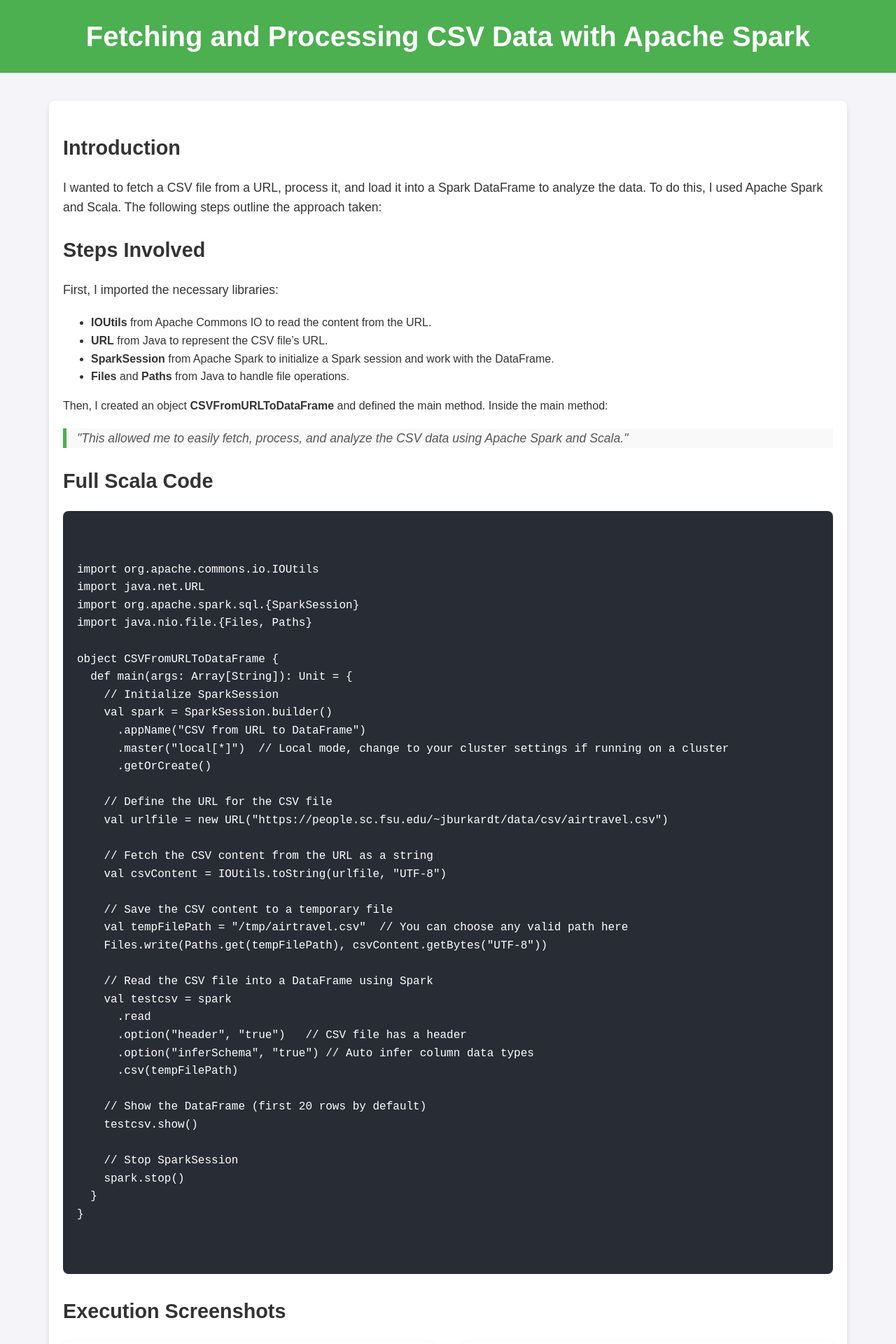
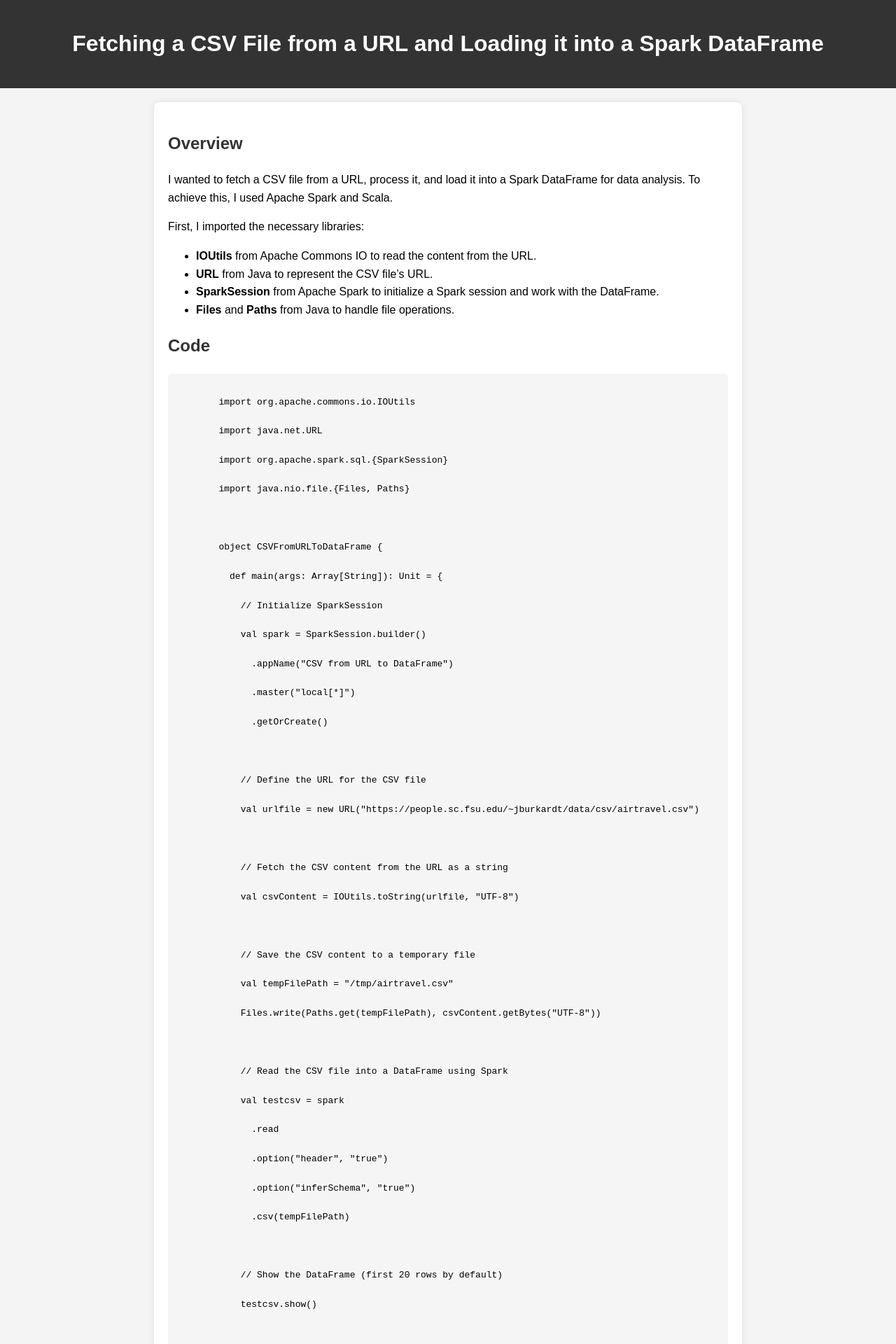
Before and after one commit to nbahador/nbahador.github.io, a Jekyll site: the page Fetch_and_Load_CSV_from_URL_into_Spark_DataFrame.html, which Jekyll copies as it is, in a window 1280 px wide. Shown: the top 1920 px of the page at 70% size. Built offline with Jekyll 4.4.1, drawn with Linux system fonts in a browser that asks for light colours; some of the changed text lies outside the part shown.

Commit message:
Update Fetch_and_Load_CSV_from_URL_into_Spark_DataFrame.html

```diff
--- a/Fetch_and_Load_CSV_from_URL_into_Spark_DataFrame.html
+++ b/Fetch_and_Load_CSV_from_URL_into_Spark_DataFrame.html
@@ -3,166 +3,117 @@
 <head>
     <meta charset="UTF-8">
     <meta name="viewport" content="width=device-width, initial-scale=1.0">
-    <meta http-equiv="X-UA-Compatible" content="ie=edge">
-    <title>Fetching and Loading CSV Data from URL into Spark DataFrame for Analysis</title>
+    <title>Fetching CSV from URL and Loading into Spark DataFrame</title>
     <style>
         body {
-            font-family: 'Arial', sans-serif;
+            font-family: Arial, sans-serif;
             line-height: 1.6;
-            background-color: #f4f4f9;
-            color: #333;
             margin: 0;
             padding: 0;
+            background-color: #f4f4f4;
         }
         header {
-            background-color: #4CAF50;
+            background-color: #333;
             color: white;
-            padding: 20px;
             text-align: center;
-        }
-        header h1 {
-            margin: 0;
-            font-size: 2.5rem;
+            padding: 1rem;
         }
         .container {
-            max-width: 1100px;
-            margin: 40px auto;
+            max-width: 800px;
+            margin: 20px auto;
             padding: 20px;
             background-color: white;
             border-radius: 8px;
-            box-shadow: 0 4px 8px rgba(0, 0, 0, 0.1);
+            box-shadow: 0 0 10px rgba(0, 0, 0, 0.1);
         }
         h2 {
             color: #333;
-            font-size: 1.8rem;
-            margin-bottom: 20px;
         }
-        p {
-            font-size: 1.1rem;
-            margin-bottom: 20px;
-        }
-        .code-block {
-            background-color: #282c34;
-            color: white;
-            padding: 20px;
-            border-radius: 8px;
-            font-family: 'Courier New', monospace;
-            font-size: 1rem;
+        code {
+            background-color: #f5f5f5;
+            padding: 10px;
+            display: block;
+            margin: 20px 0;
+            border-radius: 5px;
+            font-family: monospace;
             white-space: pre-wrap;
             word-wrap: break-word;
-            margin-bottom: 30px;
         }
-        .code-block code {
-            font-family: 'Courier New', monospace;
-            font-size: 1rem;
+        img {
+            display: block;
+            margin: 20px 0;
+            max-width: 100%;
         }
-        .image-section {
-            display: flex;
-            justify-content: space-between;
-            gap: 10px;
-            margin-bottom: 40px;
-        }
-        .image-section img {
-            width: 48%;
-            border-radius: 8px;
-            box-shadow: 0 4px 8px rgba(0, 0, 0, 0.1);
-        }
-        .quote {
-            background-color: #f9f9f9;
-            border-left: 5px solid #4CAF50;
-            padding-left: 15px;
-            font-style: italic;
-            color: #555;
-        }
-        footer {
+        .screenshots {
             text-align: center;
-            padding: 20px;
-            background-color: #333;
-            color: white;
-            font-size: 1rem;
         }
     </style>
 </head>
 <body>
+
 <header>
-        <h1>Fetching and Processing CSV Data with Apache Spark</h1>
+    <h1>Fetching a CSV File from a URL and Loading it into a Spark DataFrame</h1>
 </header>
 
 <div class="container">
-        <h2>Introduction</h2>
-        <p>
-            I wanted to fetch a CSV file from a URL, process it, and load it into a Spark DataFrame to analyze the data.
-            To do this, I used Apache Spark and Scala. The following steps outline the approach taken:
-        </p>
+    <h2>Overview</h2>
+    <p>I wanted to fetch a CSV file from a URL, process it, and load it into a Spark DataFrame for data analysis. To achieve this, I used Apache Spark and Scala.</p>
 
-        <h2>Steps Involved</h2>
-        <p>
-            First, I imported the necessary libraries:
+    <p>First, I imported the necessary libraries:</p>
     <ul>
         <li><strong>IOUtils</strong> from Apache Commons IO to read the content from the URL.</li>
         <li><strong>URL</strong> from Java to represent the CSV file’s URL.</li>
         <li><strong>SparkSession</strong> from Apache Spark to initialize a Spark session and work with the DataFrame.</li>
         <li><strong>Files</strong> and <strong>Paths</strong> from Java to handle file operations.</li>
     </ul>
-            Then, I created an object <strong>CSVFromURLToDataFrame</strong> and defined the main method. Inside the main method:
-        </p>
 
-        <p class="quote">
-            "This allowed me to easily fetch, process, and analyze the CSV data using Apache Spark and Scala."
-        </p>
+    <h2>Code</h2>
+    <code>
+        import org.apache.commons.io.IOUtils<br>
+        import java.net.URL<br>
+        import org.apache.spark.sql.{SparkSession}<br>
+        import java.nio.file.{Files, Paths}<br><br>
 
-        <h2>Full Scala Code</h2>
-        <div class="code-block">
-            <code>
-import org.apache.commons.io.IOUtils
-import java.net.URL
-import org.apache.spark.sql.{SparkSession}
-import java.nio.file.{Files, Paths}
+        object CSVFromURLToDataFrame {<br>
+        &nbsp;&nbsp;def main(args: Array[String]): Unit = {<br>
+        &nbsp;&nbsp;&nbsp;&nbsp;// Initialize SparkSession<br>
+        &nbsp;&nbsp;&nbsp;&nbsp;val spark = SparkSession.builder()<br>
+        &nbsp;&nbsp;&nbsp;&nbsp;&nbsp;&nbsp;.appName("CSV from URL to DataFrame")<br>
+        &nbsp;&nbsp;&nbsp;&nbsp;&nbsp;&nbsp;.master("local[*]")<br>
+        &nbsp;&nbsp;&nbsp;&nbsp;&nbsp;&nbsp;.getOrCreate()<br><br>
 
-object CSVFromURLToDataFrame {
-  def main(args: Array[String]): Unit = {
-    // Initialize SparkSession
-    val spark = SparkSession.builder()
-      .appName("CSV from URL to DataFrame")
-      .master("local[*]")  // Local mode, change to your cluster settings if running on a cluster
-      .getOrCreate()
+        &nbsp;&nbsp;&nbsp;&nbsp;// Define the URL for the CSV file<br>
+        &nbsp;&nbsp;&nbsp;&nbsp;val urlfile = new URL("https://people.sc.fsu.edu/~jburkardt/data/csv/airtravel.csv")<br><br>
 
-    // Define the URL for the CSV file
-    val urlfile = new URL("https://people.sc.fsu.edu/~jburkardt/data/csv/airtravel.csv")
+        &nbsp;&nbsp;&nbsp;&nbsp;// Fetch the CSV content from the URL as a string<br>
+        &nbsp;&nbsp;&nbsp;&nbsp;val csvContent = IOUtils.toString(urlfile, "UTF-8")<br><br>
 
-    // Fetch the CSV content from the URL as a string
-    val csvContent = IOUtils.toString(urlfile, "UTF-8")
+        &nbsp;&nbsp;&nbsp;&nbsp;// Save the CSV content to a temporary file<br>
+        &nbsp;&nbsp;&nbsp;&nbsp;val tempFilePath = "/tmp/airtravel.csv"<br>
+        &nbsp;&nbsp;&nbsp;&nbsp;Files.write(Paths.get(tempFilePath), csvContent.getBytes("UTF-8"))<br><br>
 
-    // Save the CSV content to a temporary file
-    val tempFilePath = "/tmp/airtravel.csv"  // You can choose any valid path here
-    Files.write(Paths.get(tempFilePath), csvContent.getBytes("UTF-8"))
+        &nbsp;&nbsp;&nbsp;&nbsp;// Read the CSV file into a DataFrame using Spark<br>
+        &nbsp;&nbsp;&nbsp;&nbsp;val testcsv = spark<br>
+        &nbsp;&nbsp;&nbsp;&nbsp;&nbsp;&nbsp;.read<br>
+        &nbsp;&nbsp;&nbsp;&nbsp;&nbsp;&nbsp;.option("header", "true")<br>
+        &nbsp;&nbsp;&nbsp;&nbsp;&nbsp;&nbsp;.option("inferSchema", "true")<br>
+        &nbsp;&nbsp;&nbsp;&nbsp;&nbsp;&nbsp;.csv(tempFilePath)<br><br>
 
-    // Read the CSV file into a DataFrame using Spark
-    val testcsv = spark
-      .read
-      .option("header", "true")   // CSV file has a header
-      .option("inferSchema", "true") // Auto infer column data types
-      .csv(tempFilePath)
+        &nbsp;&nbsp;&nbsp;&nbsp;// Show the DataFrame (first 20 rows by default)<br>
+        &nbsp;&nbsp;&nbsp;&nbsp;testcsv.show()<br><br>
 
-    // Show the DataFrame (first 20 rows by default)
-    testcsv.show()
-
-    // Stop SparkSession
-    spark.stop()
-  }
+        &nbsp;&nbsp;&nbsp;&nbsp;// Stop SparkSession<br>
+        &nbsp;&nbsp;&nbsp;&nbsp;spark.stop()<br>
+        }<br>
         }
     </code>
-        </div>
 
-        <h2>Execution Screenshots</h2>
-        <div class="image-section">
-            <img src="https://raw.githubusercontent.com/nbahador/nbahador.github.io/main/assets/img/spark15.png" alt="Spark Terminal Screenshot 1">
-            <img src="https://raw.githubusercontent.com/nbahador/nbahador.github.io/main/assets/img/spark16.png" alt="Spark Terminal Screenshot 2">
+    <h2>Screenshots</h2>
+    <div class="screenshots">
+        <img src="https://raw.githubusercontent.com/nbahador/nbahador.github.io/main/assets/img/spark15.png" alt="Screenshot 1">
+        <img src="https://raw.githubusercontent.com/nbahador/nbahador.github.io/main/assets/img/spark16.png" alt="Screenshot 2">
     </div>
 </div>
 
-    <footer>
-        <p>&copy; 2025 Apache Spark Tutorial | All rights reserved</p>
-    </footer>
 </body>
 </html>
```
Lines whose indentation alone changed are shown as unchanged.
